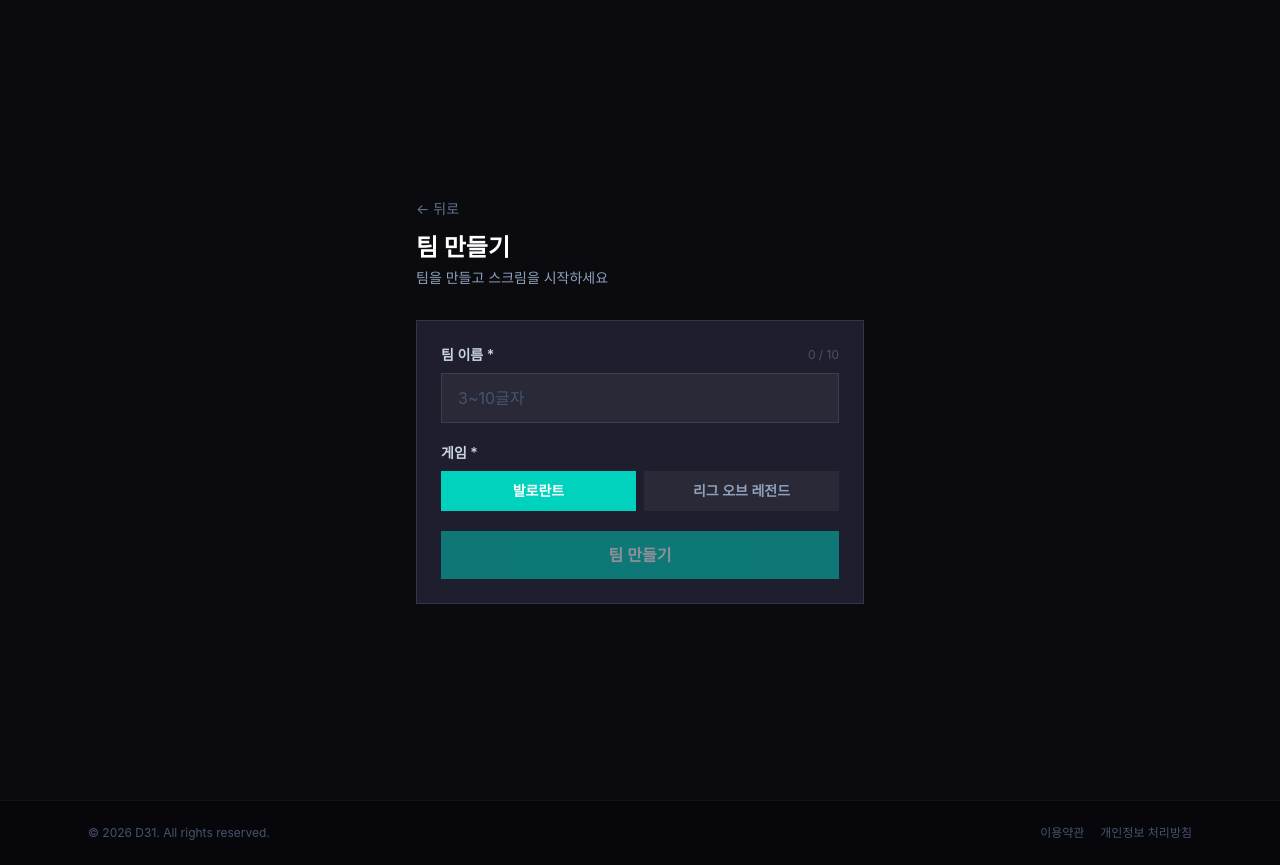
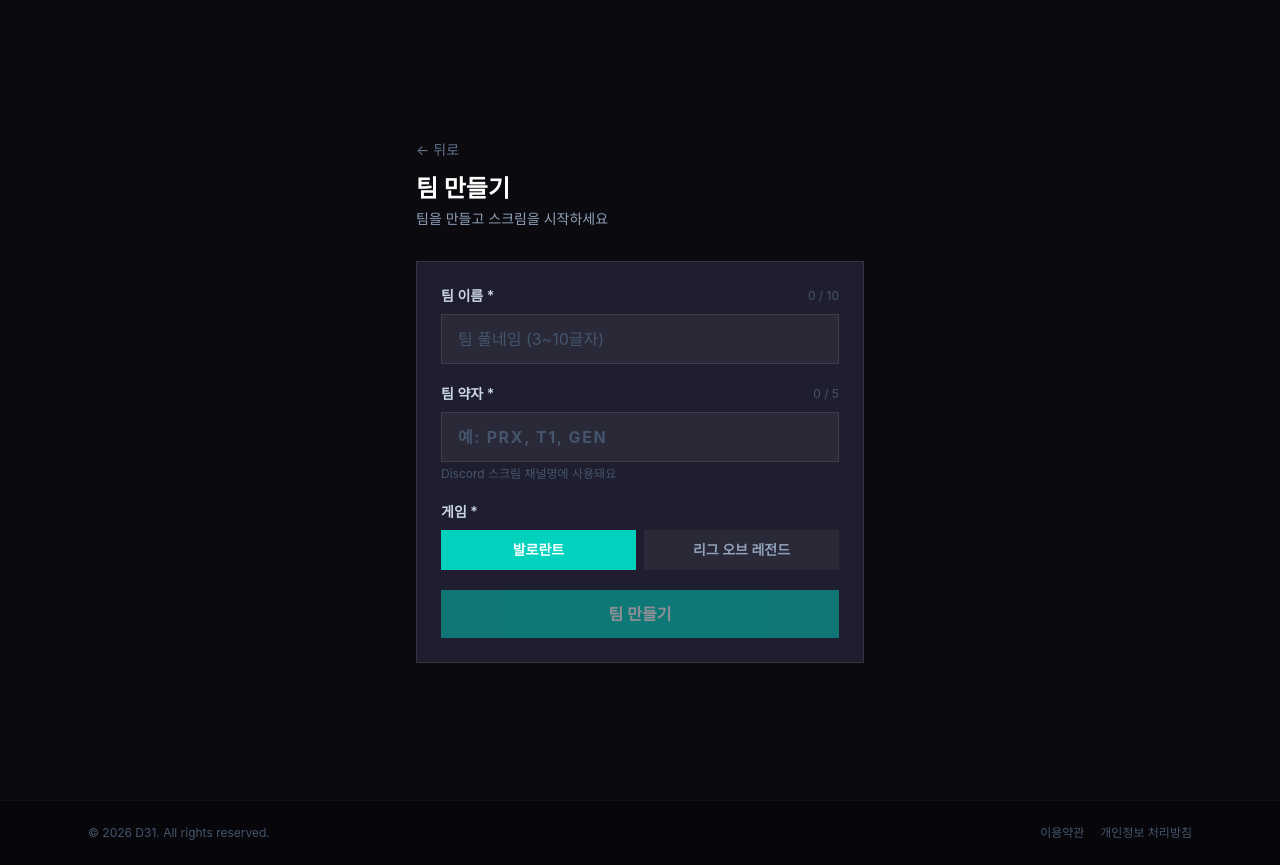
Before and after one commit to D31-Maxverstappen/scrim-platform, a Next.js app: page /teams/create in a window 1280 px wide. Built offline with nearby package versions, Linux system fonts and the light colour scheme.

Commit message:
feat: 팀 약자(abbreviation) 추가 + Discord 채널명에 약자 사용

```diff
--- a/src/app/actions.ts
+++ b/src/app/actions.ts
@@ -30,8 +30,13 @@ export async function createTeamAction(formData: FormData) {
   if (!user) redirect('/login')
 
   const name = formData.get('name') as string
+  const abbreviation = (formData.get('abbreviation') as string)?.toUpperCase().trim()
   const game_type = formData.get('game_type') as string
   const tier_avg = formData.get('tier_avg') as string
+
+  if (!abbreviation || abbreviation.length < 2 || abbreviation.length > 5) {
+    return { error: '팀 약자는 2~5글자로 입력해주세요. (예: PRX, T1, GEN)' }
+  }
 
   // 이미 팀에 소속됐는지 확인 (1팀 제한)
   const { data: existingMembership } = await supabase
@@ -55,6 +60,7 @@ export async function createTeamAction(formData: FormData) {
     .from('teams')
     .insert({
       name,
+      abbreviation,
       game_type,
       captain_id: user.id,
       tier_avg: tier_avg || null,
--- a/src/app/api/scrims/applications/[appId]/route.ts
+++ b/src/app/api/scrims/applications/[appId]/route.ts
@@ -70,8 +70,8 @@ export async function PATCH(req: NextRequest, { params }: { params: Promise<{ ap
 
     // 양 팀 이름 + Discord ID 수집
     const [{ data: team1Data }, { data: team2Data }, { data: team1Members }, { data: team2Members }] = await Promise.all([
-      supabase.from('teams').select('name').eq('id', scrimPost.team_id).single(),
-      supabase.from('teams').select('name').eq('id', applyApp.applying_team_id).single(),
+      supabase.from('teams').select('name, abbreviation').eq('id', scrimPost.team_id).single(),
+      supabase.from('teams').select('name, abbreviation').eq('id', applyApp.applying_team_id).single(),
       supabase.from('team_members').select('users(discord_id)').eq('team_id', scrimPost.team_id),
       supabase.from('team_members').select('users(discord_id)').eq('team_id', applyApp.applying_team_id),
     ])
@@ -83,11 +83,11 @@ export async function PATCH(req: NextRequest, { params }: { params: Promise<{ ap
       })
 
     const discordIds = [...extractIds(team1Members ?? []), ...extractIds(team2Members ?? [])]
-    const t1Name = team1Data?.name ?? '팀1'
-    const t2Name = team2Data?.name ?? '팀2'
+    const t1Label = team1Data?.abbreviation ?? team1Data?.name ?? '팀1'
+    const t2Label = team2Data?.abbreviation ?? team2Data?.name ?? '팀2'
 
-    // Discord 음성채널 생성
-    const channelId = await createScrimVoiceChannel(t1Name, t2Name, discordIds)
+    // Discord 음성채널 생성 (약자 사용)
+    const channelId = await createScrimVoiceChannel(t1Label, t2Label, discordIds)
     if (channelId) {
       await supabase.from('matches').update({ discord_channel_id: channelId }).eq('id', newMatch.id)
     }
--- a/src/app/teams/[id]/manage/page.tsx
+++ b/src/app/teams/[id]/manage/page.tsx
@@ -56,6 +56,7 @@ export default function ManageTeamPage() {
   const [loading, setLoading] = useState(true)
   const [msg, setMsg] = useState('')
   const [editName, setEditName] = useState('')
+  const [editAbbr, setEditAbbr] = useState('')
   const [editSaving, setEditSaving] = useState(false)
   const [showDeleteConfirm, setShowDeleteConfirm] = useState(false)
   const [deleteInput, setDeleteInput] = useState('')
@@ -71,6 +72,7 @@ export default function ManageTeamPage() {
     if (!t || t.captain_id !== user.id) { router.replace(`/teams/${teamId}`); return }
     setTeam(t)
     setEditName(t.name ?? '')
+    setEditAbbr(t.abbreviation ?? '')
 
     const { data: m } = await supabase
       .from('team_members')
@@ -124,9 +126,15 @@ export default function ManageTeamPage() {
 
   const handleSaveInfo = async () => {
     if (!editName.trim()) return
+    const abbr = editAbbr.toUpperCase().trim()
+    if (abbr && (abbr.length < 2 || abbr.length > 5)) {
+      setMsg('팀 약자는 2~5글자여야 해요.')
+      return
+    }
     setEditSaving(true)
     await supabase.from('teams').update({
       name: editName.trim(),
+      abbreviation: abbr || null,
     }).eq('id', teamId)
     setEditSaving(false)
     setMsg('팀 정보를 저장했어요.')
@@ -172,7 +180,17 @@ export default function ManageTeamPage() {
               <input
                 value={editName}
                 onChange={(e) => setEditName(e.target.value)}
-                className="w-full bg-white/5 border border-white/10  px-4 py-2.5 text-white text-sm focus:outline-none focus:border-[#00D2BE] transition"
+                className="w-full bg-white/5 border border-white/10 px-4 py-2.5 text-white text-sm focus:outline-none focus:border-[#00D2BE] transition"
+              />
+            </div>
+            <div>
+              <label className="text-slate-400 text-xs mb-1.5 block">팀 약자 <span className="text-slate-600">(Discord 채널명에 사용)</span></label>
+              <input
+                value={editAbbr}
+                onChange={(e) => setEditAbbr(e.target.value.toUpperCase())}
+                maxLength={5}
+                placeholder="예: PRX, T1, GEN"
+                className="w-full bg-white/5 border border-white/10 px-4 py-2.5 text-white text-sm focus:outline-none focus:border-[#00D2BE] transition font-bold tracking-widest"
               />
             </div>
             <button
--- a/src/app/teams/create/page.tsx
+++ b/src/app/teams/create/page.tsx
@@ -13,12 +13,15 @@ export default function CreateTeamPage() {
   const [error, setError] = useState('')
   const [game, setGame] = useState('valorant')
   const [name, setName] = useState('')
+  const [abbr, setAbbr] = useState('')
 
   const nameValid = name.length >= 3 && name.length <= 10
+  const abbrValid = abbr.length >= 2 && abbr.length <= 5
 
   const handleSubmit = (e: React.FormEvent<HTMLFormElement>) => {
     e.preventDefault()
     if (!nameValid) { setError('팀 이름은 3~10글자여야 해요.'); return }
+    if (!abbrValid) { setError('팀 약자는 2~5글자여야 해요. (예: PRX, T1, GEN)'); return }
     setError('')
     const formData = new FormData(e.currentTarget)
     formData.set('game_type', game)
@@ -54,12 +57,32 @@ export default function CreateTeamPage() {
               value={name}
               onChange={(e) => setName(e.target.value)}
               maxLength={10}
-              placeholder="3~10글자"
+              placeholder="팀 풀네임 (3~10글자)"
               className="w-full bg-white/5 border border-white/10 px-4 py-3 text-white placeholder-slate-600 focus:outline-none focus:border-[#00D2BE] transition"
             />
             {name.length > 0 && name.length < 3 && (
               <p className="text-slate-600 text-xs mt-1">최소 3글자 이상 입력해주세요</p>
             )}
+          </div>
+
+          <div>
+            <div className="flex items-center justify-between mb-2">
+              <label className="text-slate-300 text-sm font-semibold">팀 약자 *</label>
+              <span className={`text-xs ${abbr.length > 5 ? 'text-red-400' : abbrValid ? 'text-[#00D2BE]' : 'text-slate-600'}`}>
+                {abbr.length} / 5
+              </span>
+            </div>
+            <input
+              name="abbreviation"
+              type="text"
+              required
+              value={abbr}
+              onChange={(e) => setAbbr(e.target.value.toUpperCase())}
+              maxLength={5}
+              placeholder="예: PRX, T1, GEN"
+              className="w-full bg-white/5 border border-white/10 px-4 py-3 text-white placeholder-slate-600 focus:outline-none focus:border-[#00D2BE] transition font-bold tracking-widest"
+            />
+            <p className="text-slate-600 text-xs mt-1">Discord 스크림 채널명에 사용돼요</p>
           </div>
 
           <div>
@@ -88,7 +111,7 @@ export default function CreateTeamPage() {
 
           <button
             type="submit"
-            disabled={isPending || !nameValid}
+            disabled={isPending || !nameValid || !abbrValid}
             className="w-full bg-[#00D2BE] hover:bg-[#00a896] disabled:opacity-50 text-white font-semibold py-3 transition"
           >
             {isPending ? '만드는 중...' : '팀 만들기'}
--- a/src/lib/discord.ts
+++ b/src/lib/discord.ts
@@ -7,8 +7,8 @@ const MEMBER_ALLOW = '3146752'
 const EVERYONE_DENY = '1024'
 
 export async function createScrimVoiceChannel(
-  team1Name: string,
-  team2Name: string,
+  team1Abbr: string,
+  team2Abbr: string,
   discordIds: string[],
 ): Promise<string | null> {
   const permissionOverwrites = [
@@ -30,7 +30,7 @@ export async function createScrimVoiceChannel(
       'Content-Type': 'application/json',
     },
     body: JSON.stringify({
-      name: `${team1Name} vs ${team2Name}`,
+      name: `${team1Abbr} vs ${team2Abbr}`,
       type: 2, // GUILD_VOICE
       permission_overwrites: permissionOverwrites,
     }),
```
